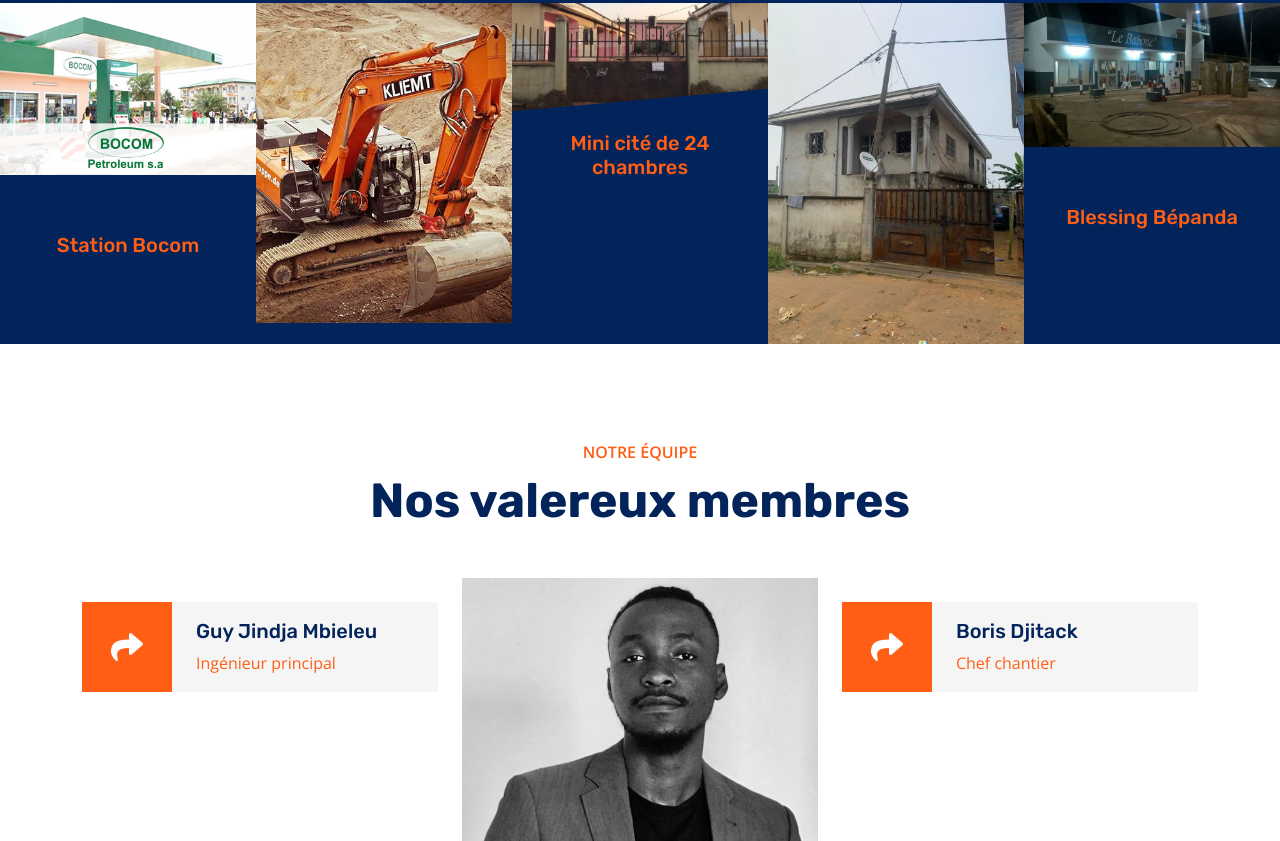
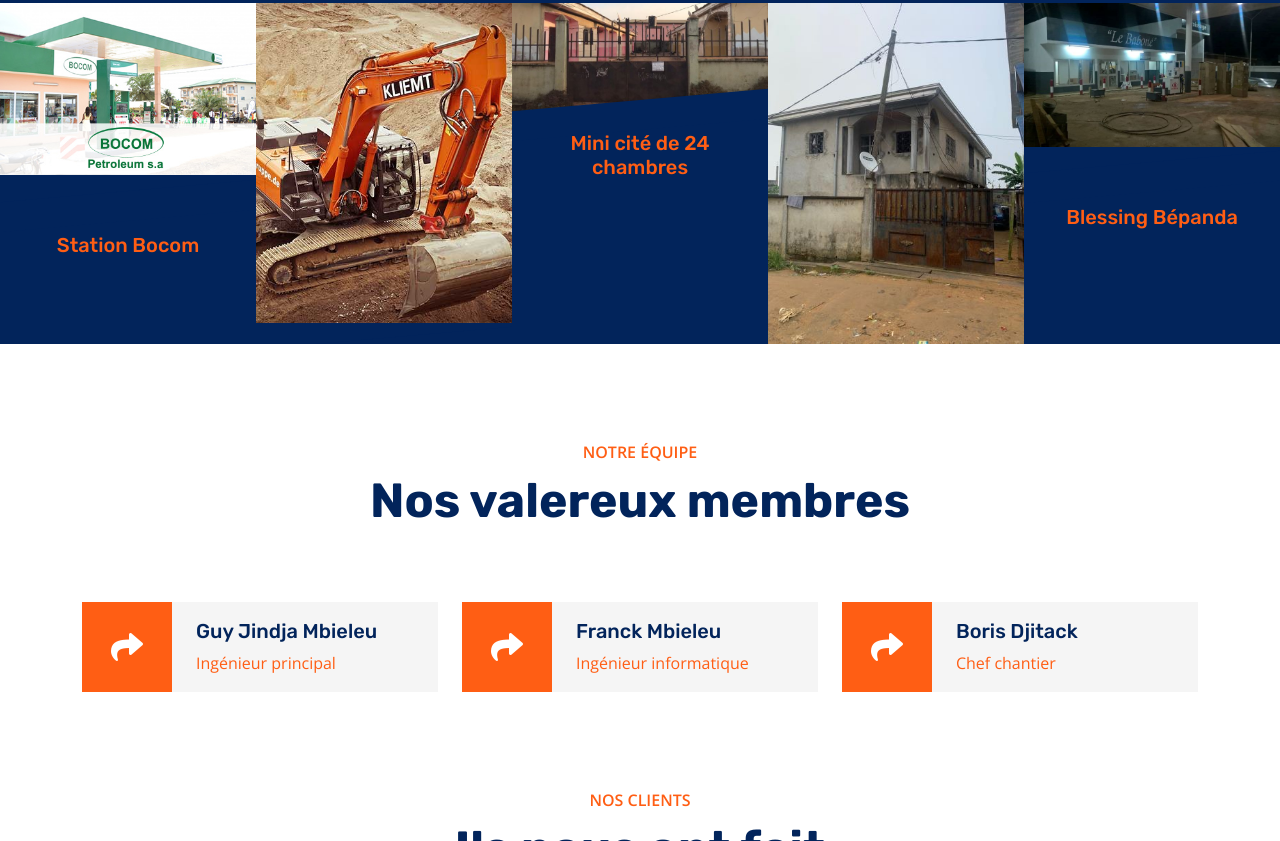
Before and after one commit to FMbieleu/Sopogec, a plain HTML site: page index.html in a window 1280 px wide. Shown: the part 4211-5052 px from the top of the page. Drawn offline with nearby package versions, Linux system fonts and the light colour scheme.

Commit message:
modification

```diff
--- a/index.html
+++ b/index.html
@@ -505,7 +505,7 @@
                 </div>
                 <div class="col-lg-4 col-md-6 wow fadeInUp" data-wow-delay="0.3s">
                     <div class="team-item">
-                        <img class="img-fluid" src="img/FM1.jpg" alt="">
+                        <img class="img-fluid" src="" alt="">
                         <div class="d-flex">
                             <div class="flex-shrink-0 btn-square bg-primary" style="width: 90px; height: 90px;">
                                 <i class="fa fa-2x fa-share text-white"></i>
```
